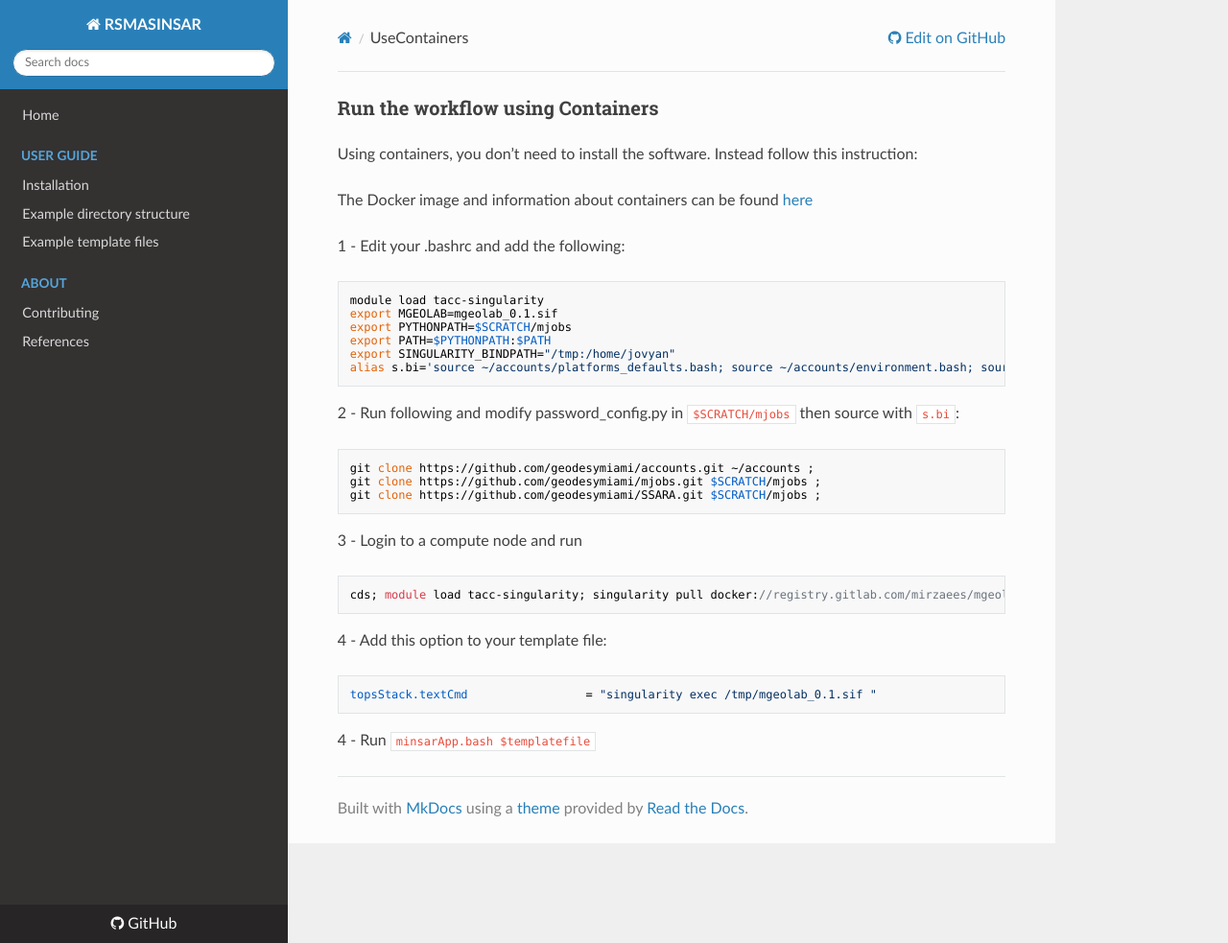
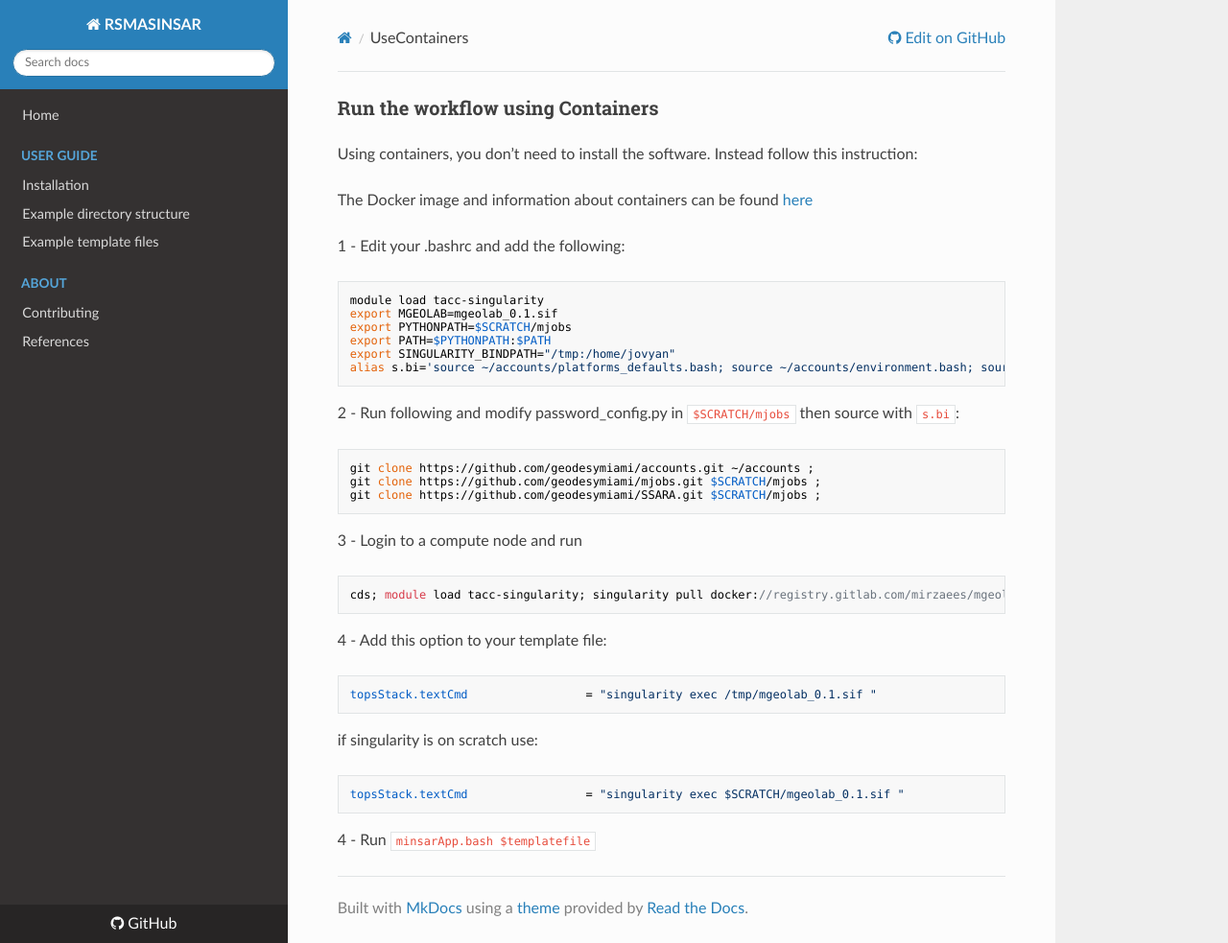
Before and after one commit to geodesymiami/rsmas_insar, an MkDocs documentation site: the page built from docs/UseContainers.md, in a window 1280 px wide and 983 px high. Shown: the whole window at 96% size. Built offline with MkDocs 1.6.1, drawn with Linux system fonts in a browser that asks for light colours; nearby versions of some CDN libraries.

Commit message:
Update UseContainers.md

````diff
--- a/docs/UseContainers.md
+++ b/docs/UseContainers.md
@@ -31,4 +31,9 @@
 topsStack.textCmd                 = "singularity exec /tmp/mgeolab_0.1.sif "
 ```
 
+if singularity is on scratch use:
+```
+topsStack.textCmd                 = "singularity exec $SCRATCH/mgeolab_0.1.sif "
+```
+
 4 - Run `minsarApp.bash $templatefile`
````
